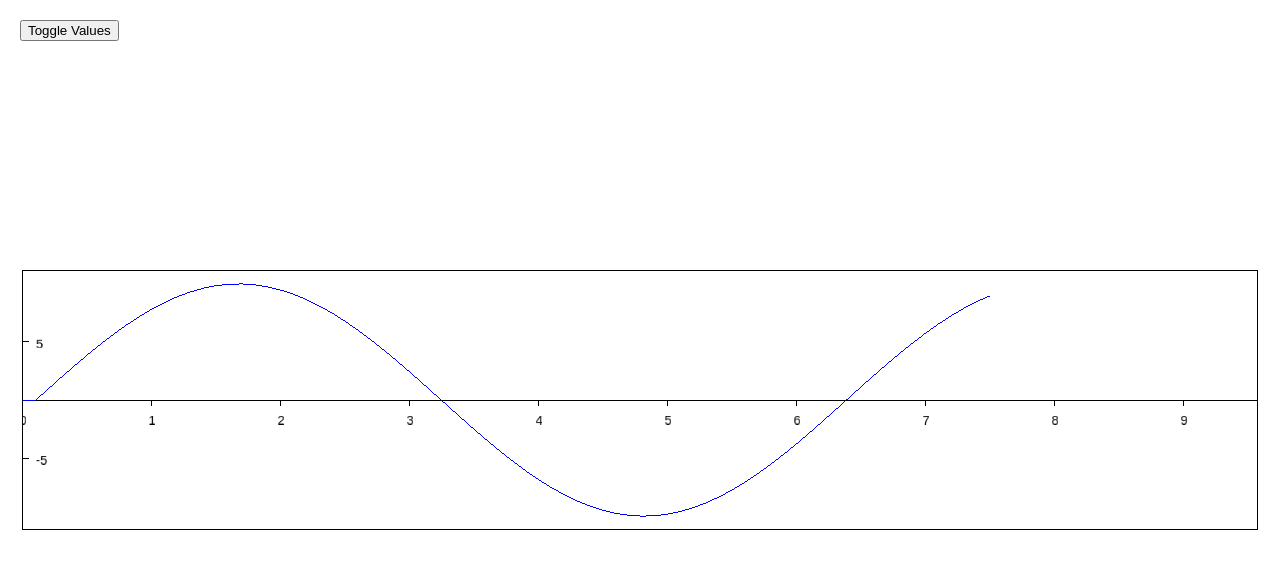
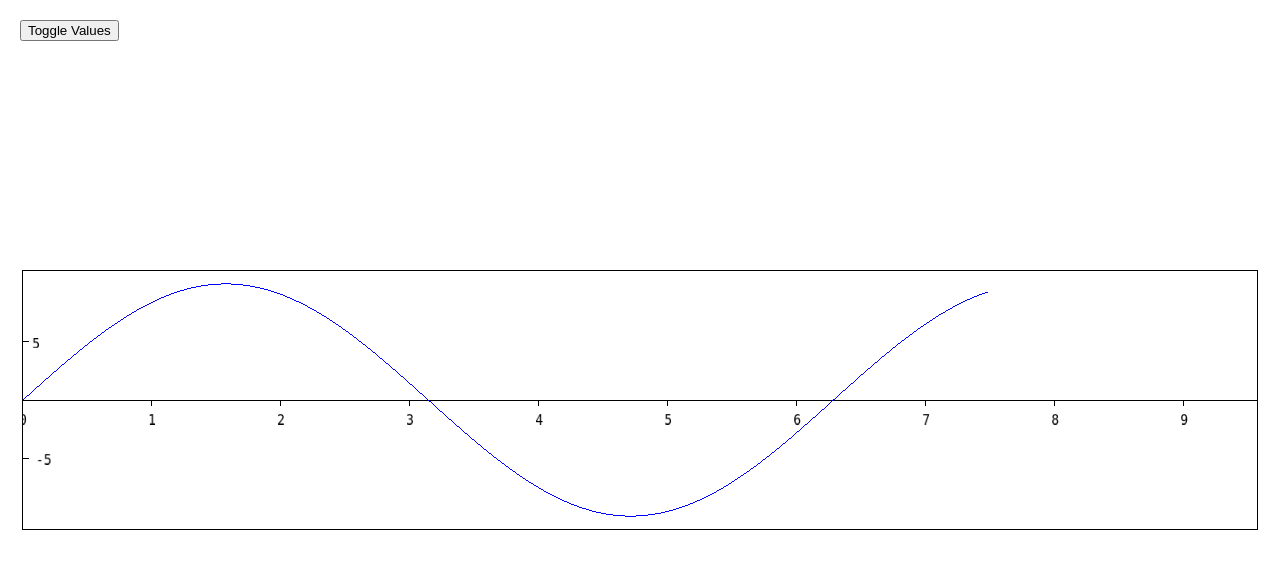
Before and after one commit to Pipas/telemedicine_platform, a website built with webpack: page public/index.html in a window 1280 px wide. Built offline with nearby package versions, Linux system fonts and the light colour scheme.

Commit message:
Finish scale rendering reutilizing components

```diff
--- a/public/styles/global.css
+++ b/public/styles/global.css
@@ -20,4 +20,8 @@ canvas {
   position: absolute;
   top: 20px;
   left: 20px;
+  display: flex;
+  flex-direction: row;
+  justify-content: center;
+  align-items: center;
 }
--- a/src/generator/sineGenerator.ts
+++ b/src/generator/sineGenerator.ts
@@ -1,19 +1,18 @@
 import { ValueGenerator } from "./valueGenerator";
+import { Point } from "../models/point";
 
 export class SineGenerator extends ValueGenerator {
-  private n: number = 0
   private max: number
 
-  constructor(frequency: number, callback: (val: number) => void, maxValue: number) {
+  constructor(frequency: number, callback: (point: Point) => void, maxValue: number) {
     super(frequency, callback)
     this.max = maxValue
   }
 
-  generate(): number {
-    const val = Math.sin(this.n) * this.max
+  generate(): Point {
+    const time = (Date.now() - this.initTime) / 1000
+    const value = Math.sin(time) * this.max
 
-    this.n += 1 / this.frequency
-
-    return val
+    return new Point(time, value)
   }
 }
--- a/src/generator/valueGenerator.ts
+++ b/src/generator/valueGenerator.ts
@@ -1,10 +1,13 @@
+import { Point } from "../models/point"
+
 export class ValueGenerator {
   protected generating: boolean
   protected frequency: number
-  protected callback: (val: number) => void
+  protected callback: (point: Point) => void
+  protected initTime: number
   private interval: NodeJS.Timeout
 
-  constructor(frequency: number, callback: (val: number) => void) {
+  constructor(frequency: number, callback: (point: Point) => void) {
     this.generating = false
     this.frequency = frequency
     this.callback = callback
@@ -20,6 +23,7 @@ export class ValueGenerator {
   }
 
   start(): void {
+    this.initTime = Date.now()
     this.interval = setInterval(() => {
       this.callback(this.generate())
     }, 1000 / this.frequency)
@@ -31,7 +35,7 @@ export class ValueGenerator {
     this.generating = false
   }
 
-  generate(): number {
-    return 1
+  generate(): Point {
+    return null
   }
 }
--- a/src/graph/graph.ts
+++ b/src/graph/graph.ts
@@ -23,9 +23,10 @@ export class Graph {
   xAxis: XAxis
   yAxis: YAxis
   lastPoint: Point
-  initTime: number
 
   lines: GraphLine[]
+
+  pointBuffer: Point[]
 
 
   constructor(scene: Scene, camera: Camera, aspectRatio: number) {
@@ -39,13 +40,12 @@ export class Graph {
     this.lastPoint = new Point(0,0)
 
     this.lines = []
+    this.pointBuffer = []
 
     this.setupCamera()
   }
 
   init(): void {
-    this.initTime = (new Date()).getTime()
-
     this.setupCamera()
 
     this.xAxis = new XAxis(this)
@@ -80,8 +80,10 @@ export class Graph {
 
   private checkUpdateVisibleRange(point: Point): void {
     if (point.x > this.visibleRange.maxX) {
-      this.moveCamera(Directions.RIGHT, point.x - this.visibleRange.maxX)
+      const delta = point.x - this.visibleRange.maxX
+      this.moveCamera(Directions.RIGHT, delta)
       this.xAxis.rebuildSteps()
+      this.yAxis.moveSteps(delta)
     }
     if (point.y > this.visibleRange.maxY || point.y < this.visibleRange.minY) {
       this.updateVerticalScale(point.y)
@@ -111,19 +113,24 @@ export class Graph {
     this.cameraFollow = !this.cameraFollow
   }
 
-  addPoint(value: number): void {
-    const currentTime = (new Date()).getTime()
+  addPoint(point: Point): void {
+    this.pointBuffer.push(point)
+  }
 
-    const newPoint = new Point((currentTime - this.initTime) / 1000, value)
+  update(): void {
+    if(this.pointBuffer.length === 0) return
 
-    this.lines.push(new GraphLine(this, this.lastPoint, newPoint))
+    this.pointBuffer.forEach(point => {
+      this.lines.push(new GraphLine(this, this.lastPoint, point))
+      this.lastPoint = point
+    })
 
-    this.lastPoint = newPoint
+    this.pointBuffer = []
 
     if (this.lines.length > 2500) {
-      this.lines.shift().remove()
+      this.lines = this.lines.splice(-2500)
     }
 
-    this.checkUpdateVisibleRange(newPoint)
+    this.checkUpdateVisibleRange(this.lastPoint)
   }
 }
--- a/src/graph/xAxis.ts
+++ b/src/graph/xAxis.ts
@@ -4,6 +4,8 @@ import { AxisStep, StepDirection } from '../models/axisStep'
 import { Axis } from './axis'
 
 export class XAxis extends Axis {
+
+  private lastStep: number
 
   constructor(graph: Graph) {
     super(graph)
@@ -13,8 +15,14 @@ export class XAxis extends Axis {
   }
 
   rebuildSteps(): void {
-    this.steps.forEach(step => step.remove())
-    this.buildSteps()
+    if(this.graph.visibleRange.maxX > this.lastStep + this.stepSize) {
+      this.lastStep += this.stepSize
+      this.steps.push(new AxisStep(this.graph, StepDirection.horizontal, this.lastStep))
+    }
+
+    if(this.graph.visibleRange.minX > this.steps[0].value) {
+      this.steps.shift().remove()
+    }
   }
 
   private buildAxis(): void {
@@ -25,10 +33,12 @@ export class XAxis extends Axis {
   }
 
   private buildSteps(): void {
-    let firstStep = Math.floor(this.graph.visibleRange.minX) - Math.floor(this.graph.visibleRange.maxX) % this.stepSize
+    this.lastStep = Math.ceil(this.graph.visibleRange.minX) - Math.ceil(this.graph.visibleRange.maxX) % this.stepSize
 
-    for (firstStep; firstStep < this.graph.visibleRange.maxX; firstStep += this.stepSize) {
-      this.steps.push(new AxisStep(this.graph, StepDirection.horizontal, firstStep))
+
+    for (this.lastStep; this.lastStep < this.graph.visibleRange.maxX; this.lastStep += this.stepSize) {
+      this.steps.push(new AxisStep(this.graph, StepDirection.horizontal, this.lastStep))
     }
+    this.lastStep--
   }
 }
--- a/src/graph/yAxis.ts
+++ b/src/graph/yAxis.ts
@@ -21,6 +21,12 @@ export class YAxis extends Axis {
     this.calculateNewStep()
 
     this.buildSteps()
+  }
+
+  moveSteps(delta: number): void {
+    this.steps.forEach(step => {
+      step.group.position.x += delta * this.graph.xZoom
+    });
   }
 
   private calculateNewStep(): void {
--- a/src/graphManager.ts
+++ b/src/graphManager.ts
@@ -1,5 +1,6 @@
 import { Scene, Color, WebGLRenderer, PerspectiveCamera } from 'three'
 import { Graph } from './graph/graph'
+import { Point } from './models/point'
 
 type ScreenDimentions = { width: number; height: number }
 
@@ -50,8 +51,8 @@ export class GraphManager {
     this.camera = new PerspectiveCamera(fieldOfView, aspectRatio, nearPlane, farPlane)
   }
 
-  addPoint(value: number): void {
-    this.graph.addPoint(value)
+  addPoint(point: Point): void {
+    this.graph.addPoint(point)
   }
 
   initGraph(): void {
@@ -59,6 +60,7 @@ export class GraphManager {
   }
 
   update(): void {
+    this.graph.update()
     this.renderer.render(this.scene, this.camera)
   }
 
--- a/src/index.ts
+++ b/src/index.ts
@@ -4,7 +4,9 @@ import { SineGenerator } from './generator/sineGenerator'
 
 let graphManager: GraphManager
 
-let generator: ValueGenerator = new SineGenerator(10, val => graphManager.addPoint(val), 10)
+let generator: ValueGenerator = new SineGenerator(60, point => {
+  graphManager.addPoint(point)
+}, 10)
 
 function toggleValues (): void {
   if(generator.isGenerating()) {
@@ -26,8 +28,8 @@ function bindEventListeners (): void {
 }
 
 function render (): void {
+  graphManager.update()
   requestAnimationFrame(render)
-  graphManager.update()
 }
 
 
--- a/src/models/axisStep.ts
+++ b/src/models/axisStep.ts
@@ -1,5 +1,6 @@
-import { LineBasicMaterial, Vector3, Line, BufferGeometry, Sprite, Texture, SpriteMaterial, LinearFilter } from 'three'
+import { LineBasicMaterial, Vector3, Line, BufferGeometry, Sprite, Texture, SpriteMaterial, LinearFilter, Group } from 'three'
 import { Graph } from '../graph/graph'
+import { Axis } from '../graph/axis'
 
 export enum StepDirection {
   vertical,
@@ -8,20 +9,24 @@ export enum StepDirection {
 
 export class AxisStep {
   public static material = new LineBasicMaterial({ color: 0x000000 })
+  private static digits: Map<string, Sprite>
+  private static digitWidth: number
   private static fontSize = 15
 
   private graph: Graph
   private direction: StepDirection
 
   public value: number
-  public object: Line
-  public text: Sprite
+  public group: Group
 
   constructor(graph: Graph, direction: StepDirection, value: number ) {
     this.graph = graph
     this.direction = direction
     this.value = value
 
+    this.group = new Group()
+
+    this.initDigits()
     this.draw()
   }
 
@@ -32,6 +37,8 @@ export class AxisStep {
   draw(): void {
     this.drawLine()
     this.drawNumber()
+
+    this.graph.scene.add(this.group)
   }
 
   private drawLine(): void {
@@ -48,50 +55,70 @@ export class AxisStep {
 
     const geometry = new BufferGeometry().setFromPoints([firstPoint, secondPoint])
 
-    this.object = new Line(geometry, AxisStep.material)
+    const line = new Line(geometry, AxisStep.material)
 
-    this.graph.scene.add(this.object)
+    this.group.add(line)
   }
 
-  private drawNumber(): void {
-    const canvas = document.createElement('canvas')
+  private initDigits(): void {
+    if(AxisStep.digits == null) {
+      const digits = '-0123456789'
+
+      const canvas = document.createElement('canvas') as HTMLCanvasElement
       const canvasContext = canvas.getContext('2d')
-    canvasContext.font = `${AxisStep.fontSize}px Arial`
+      canvasContext.font = `${AxisStep.fontSize}px 'monospace'`
       canvasContext.fillStyle = 'black'
 
       // Read canvas size with correct font
-    canvas.width = canvasContext.measureText(this.value.toString()).width
+      canvas.width = canvasContext.measureText(digits).width
       canvas.height = AxisStep.fontSize
 
       // Set font again because it's reset from reading
-    canvasContext.font = `${AxisStep.fontSize}px Arial`
+      canvasContext.font = `${AxisStep.fontSize}px 'monospace'`
 
-    canvasContext.fillText(this.value.toString(), 0, AxisStep.fontSize)
+      canvasContext.fillText(digits, 0, AxisStep.fontSize)
 
       // canvas contents will be used for a texture
+      AxisStep.digits = new Map<string, Sprite>()
+      AxisStep.digitWidth = (canvas.width / digits.length) / AxisStep.fontSize
+
+      for (let i = 0; i < digits.length; i++) {
         const texture = new Texture(canvas)
         texture.minFilter = LinearFilter
 
         texture.needsUpdate = true
 
-    this.text = new Sprite( new SpriteMaterial( { map: texture }))
+        texture.repeat.x = 1 / digits.length
 
+        texture.offset.x = i * (canvas.width / digits.length) / canvas.width
 
-    if(this.direction === StepDirection.horizontal) {
-      this.text.position.x = this.value * this.graph.xZoom
-      this.text.position.y = -1.4
-    } else {
-      this.text.position.x = this.graph.visibleRange.minX * this.graph.xZoom + 1 + (canvas.width / canvas.height) / 2
-      this.text.position.y = this.value * this.graph.yZoom
+        const sprite = new Sprite( new SpriteMaterial( { map: texture }))
+        sprite.scale.set(AxisStep.digitWidth, 1, 1)
+
+        AxisStep.digits.set(digits.split('')[i], sprite)
+      }
+    }
   }
 
-    this.text.scale.set((canvas.width / canvas.height), 1, 1)
-    this.graph.scene.add(this.text)
+  private drawNumber(): void {
+    const valueDigits = this.value.toString().split("")
+
+    valueDigits.forEach((digit, i) => {
+      const spriteDigit = AxisStep.digits.get(digit).clone()
+      if(this.direction === StepDirection.horizontal) {
+        spriteDigit.position.x = this.value * this.graph.xZoom - (AxisStep.digitWidth * (valueDigits.length - 1) / 2) + AxisStep.digitWidth * i
+        spriteDigit.position.y = -1.4
+      } else {
+        spriteDigit.position.x = this.graph.visibleRange.minX * this.graph.xZoom + 1 + (AxisStep.digitWidth * (valueDigits.length - 1) / 2) + AxisStep.digitWidth * i
+        spriteDigit.position.y = this.value * this.graph.yZoom
+      }
+
+      this.group.add(spriteDigit)
+    })
   }
 
   remove(): void {
-    this.graph.scene.remove(this.object)
-    this.graph.scene.remove(this.text)
+    this.graph.scene.remove(this.group)
   }
 
   redraw(): void {
```
Lines whose indentation alone changed are shown as unchanged.
